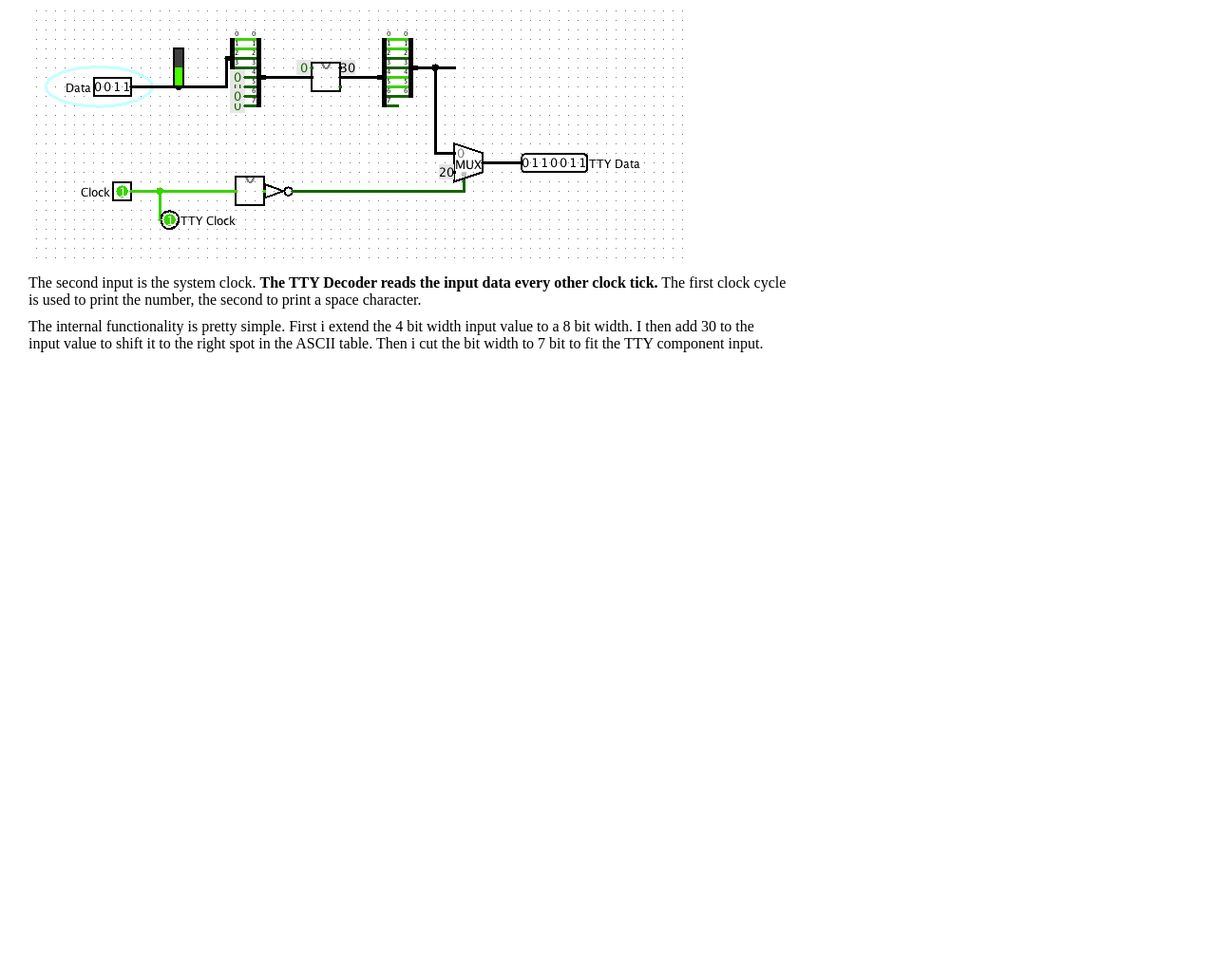
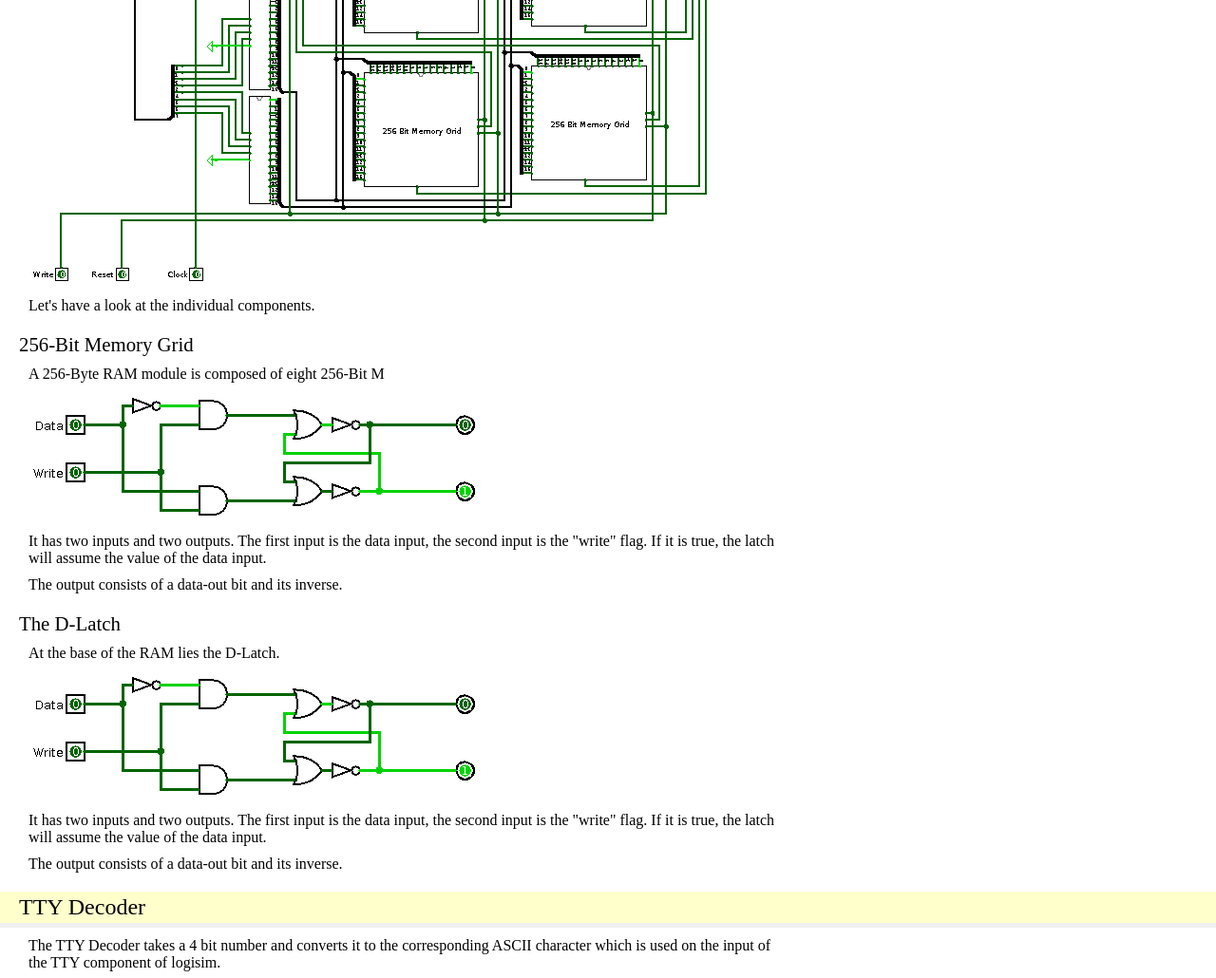
Before and after one commit to RolandR/logisim-computer, a plain HTML site: page doc/index.html in a window 1280 px wide. Shown: the part 853-1883 px from the top of the page at 95% size. Before the commit the page ends 1254 px from the top, so only its background shows below. Drawn offline with Linux system fonts and the light colour scheme.

Commit message:
Merged our changes

```diff
--- a/doc/index.html
+++ b/doc/index.html
@@ -13,7 +13,8 @@
 			}
 
 			body{
-        padding-bottom: 30px;
+				overflow-x: hidden;
+				padding-bottom: 100px;
 			}
 
 			body p, body img{
@@ -100,11 +101,26 @@
 			256-Byte RAM
 		</h2>
 		<p>
-			This component allows the storage of 256 Byte of Data. It has an address width of 8 bit, as well as an 8-bit data input and an 8-bit data output line. Furthermore, there's a reset input which sets the contents of all cells to 0x00, a "write" input which determines whether or not the data at the input line should be written into the location set at the address input and a timer input.
+			This component allows the storage of 256 Byte of Data. It has an address width of 8 bit, as well as an 8-bit data input and an 8-bit data output line. Furthermore, there's a reset input which sets the contents of all cells to 0x00, a "write" input which determines whether or not the data at the input line should be written into the location set at the address input,<!--Oxford comma, bitches!--> and a timer input.
 		</p>
 		<img src="./memory.png" alt="256 Byte Memory" title="The memory component in logisim" />
 		<p>
 			Let's have a look at the individual components.
+		</p>
+		<a name="memgrid"></a>
+		<h3>
+			256-Bit Memory Grid
+		</h3>
+		<p>
+			A 256-Byte RAM module is composed of eight 256-Bit M
+		</p>
+		<img src="./d-latch.png" alt="D-Latch image" title="D-Latch in logisim" />
+		<p>
+			It has two inputs and two outputs. The first input is the data input, the second input is the "write" flag. If it is true, the latch will assume the value of the data input.
+		</p>
+		<p>
+			The output consists of a data-out bit and its inverse.
+		</p>
 		<a name="dlatch"></a>
 		<h3>
 			The D-Latch
@@ -119,10 +135,12 @@
 		<p>
 			The output consists of a data-out bit and its inverse.
 		</p>
-    <h2 class="device">TTY Decoder</h2>
-    <p>The TTY Decoder takes a 4 bit number and converts it to the corresponding ASCII character which is used on the input of the TTY component of logisim.</p>
-    <img src="TTYDecoder.png" alt="TTY Decoder" title="TTY Decoder" />
-    <p>The second input is the system clock. <b>The TTY Decoder reads the input data every other clock tick.</b> The first clock cycle is used to print the number, the second to print a space character.</p>
-    <p>The internal functionality is pretty simple. First i extend the 4 bit width input value to a 8 bit width. I then add 30 to the input value to shift it to the right spot in the ASCII table. Then i cut the bit width to 7 bit to fit the TTY component input.</p>
+		</p>
+
+		<h2 class="device">TTY Decoder</h2>
+		<p>The TTY Decoder takes a 4 bit number and converts it to the corresponding ASCII character which is used on the input of the TTY component of logisim.</p>
+		<img src="TTYDecoder.png" alt="TTY Decoder" title="TTY Decoder" />
+		<p>The second input is the system clock. <b>The TTY Decoder reads the input data every other clock tick.</b> The first clock cycle is used to print the number, the second to print a space character.</p>
+		<p>The internal functionality is pretty simple. First i extend the 4 bit width input value to a 8 bit width. I then add 30 to the input value to shift it to the right spot in the ASCII table. Then i cut the bit width to 7 bit to fit the TTY component input.</p>
 	</body>
 </html>
```
Also changed, not shown: doc/memory.png (added).
